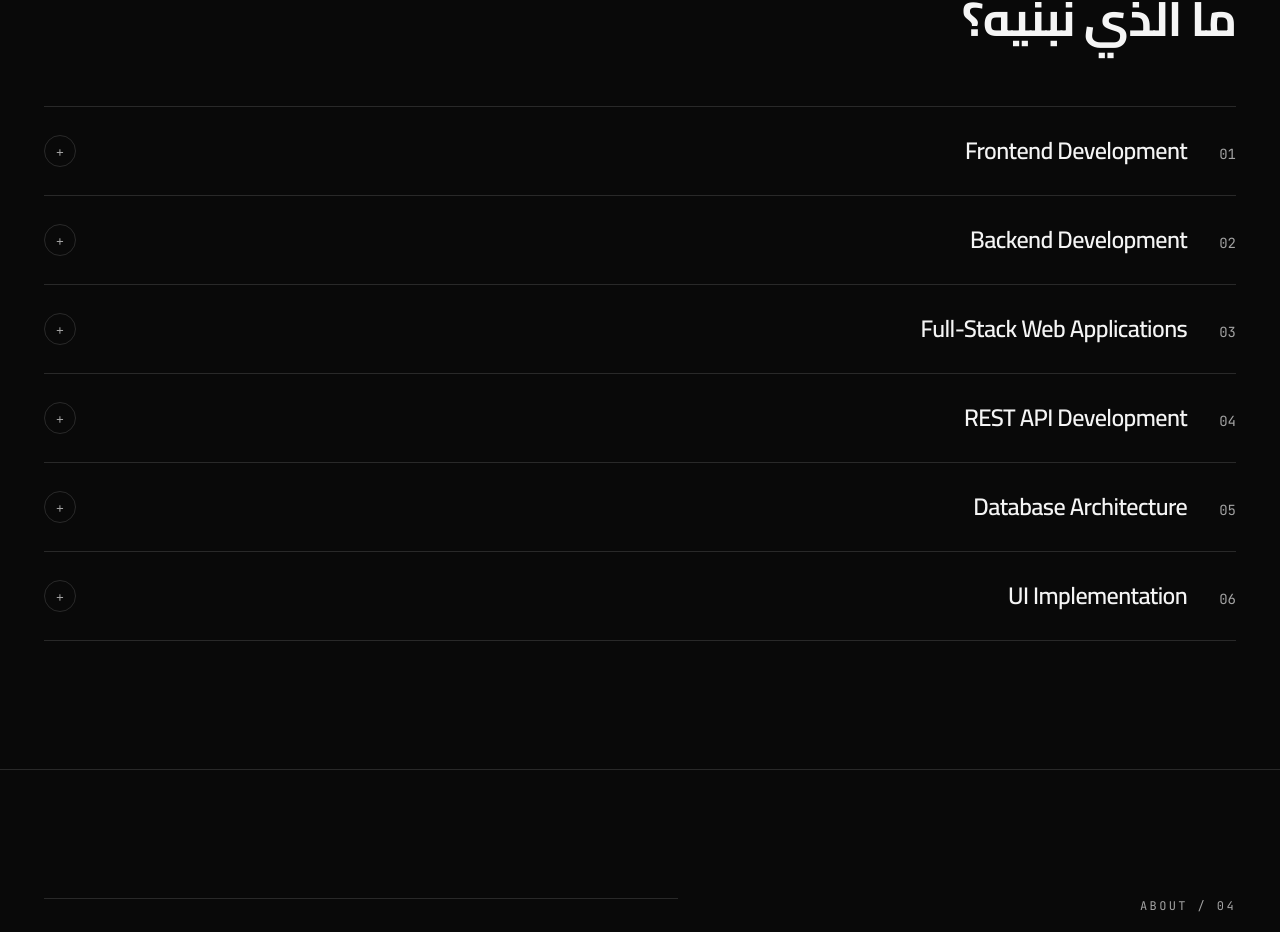
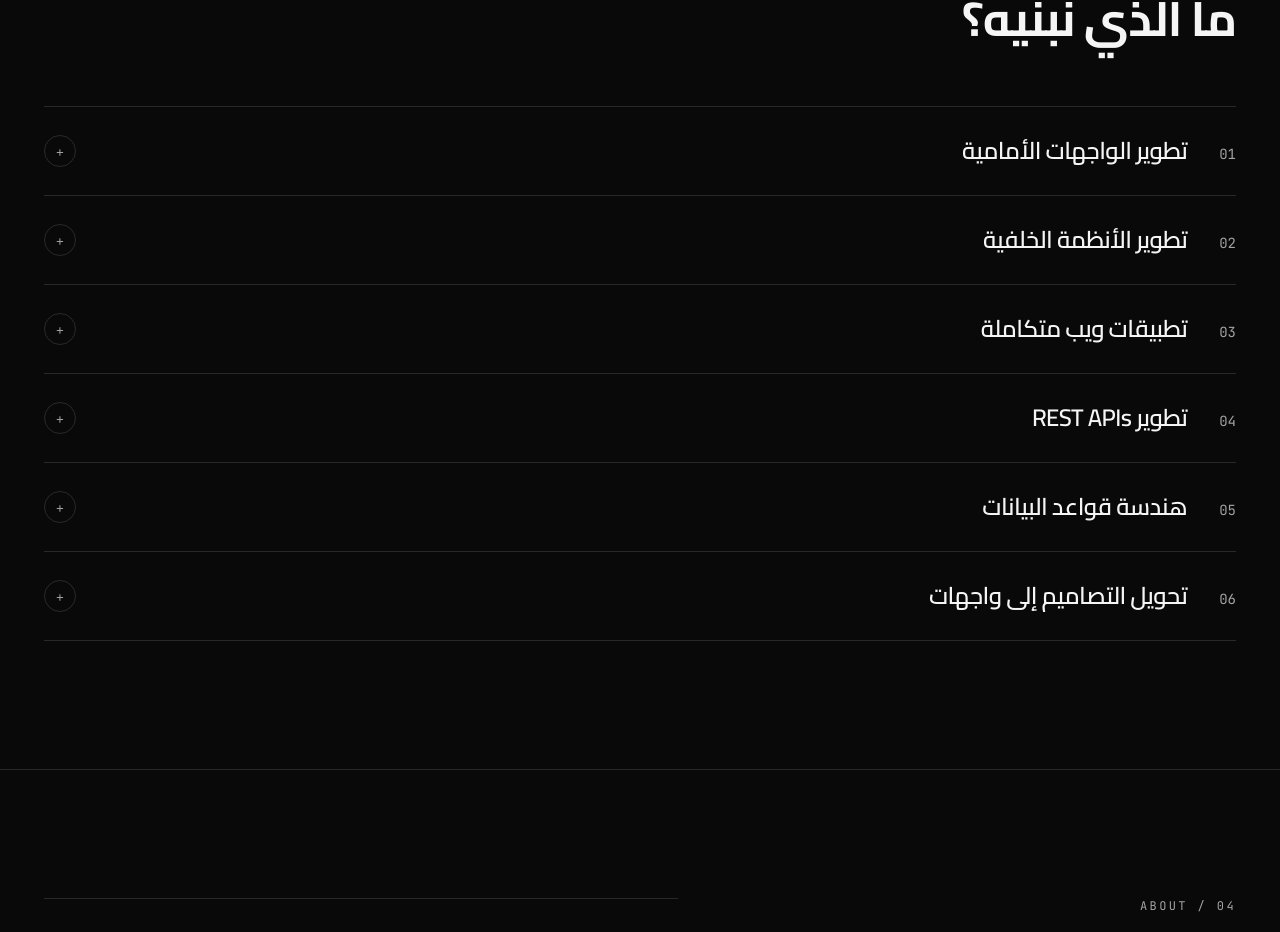
Before and after one commit to ENGahmed-2005/nabta, a React (Vite) app: page / in a window 1280 px wide. Shown: the part 4871-5803 px from the top of the page. Built offline with nearby package versions, Linux system fonts and the light colour scheme.

Commit message:
content: translate services data to Arabic

```diff
--- a/src/data/services.js
+++ b/src/data/services.js
@@ -1,50 +1,11 @@
-// src/data/services.js
-//
-// Shape mirrors the future Laravel REST response: GET /api/services
-
+// Arabic content. Shape mirrors the future Laravel REST response.
 const services = [
-  {
-    id: "frontend-development",
-    number: "01",
-    title: "Frontend Development",
-    description:
-      "Interfaces built with React and modern CSS — componentized, performant, and easy to hand off to a design or product team.",
-  },
-  {
-    id: "backend-development",
-    number: "02",
-    title: "Backend Development",
-    description:
-      "Server-side logic in Laravel and PHP — authentication, business rules, and integrations built to be maintained by more than one person.",
-  },
-  {
-    id: "fullstack-applications",
-    number: "03",
-    title: "Full-Stack Web Applications",
-    description:
-      "End-to-end products where frontend and backend are designed together from the start, not stitched on afterward.",
-  },
-  {
-    id: "rest-api-development",
-    number: "04",
-    title: "REST API Development",
-    description:
-      "Clean, versioned APIs with predictable responses — documented well enough that a frontend team never has to guess.",
-  },
-  {
-    id: "database-architecture",
-    number: "05",
-    title: "Database Architecture",
-    description:
-      "Schema design in MySQL that holds up under real usage — normalized where it matters, indexed where it counts.",
-  },
-  {
-    id: "ui-implementation",
-    number: "06",
-    title: "UI Implementation",
-    description:
-      "Turning static designs into working, responsive interfaces that match spec down to spacing and motion.",
-  },
+  { id: "frontend-development", number: "01", title: "تطوير الواجهات الأمامية", description: "واجهات حديثة مبنية بـ React وتقنيات CSS المعاصرة، منظمة وقابلة للصيانة وسريعة على مختلف الأجهزة." },
+  { id: "backend-development", number: "02", title: "تطوير الأنظمة الخلفية", description: "منطق خادم باستخدام Laravel وPHP، يشمل المصادقة وقواعد العمل والتكاملات بطريقة واضحة وقابلة للتوسع." },
+  { id: "fullstack-applications", number: "03", title: "تطبيقات ويب متكاملة", description: "منتجات رقمية متكاملة يُصمم فيها الـFrontend والـBackend معاً من البداية، لا كقطعتين يتم جمعهما في النهاية." },
+  { id: "rest-api-development", number: "04", title: "تطوير REST APIs", description: "واجهات API منظمة وموثقة باستجابات واضحة، بحيث يعرف فريق الواجهة ما الذي سيحصل عليه دون تخمين." },
+  { id: "database-architecture", number: "05", title: "هندسة قواعد البيانات", description: "تصميم قواعد بيانات MySQL منظمة ومهيأة للاستخدام الحقيقي، مع الاهتمام بالتطبيع والفهارس والأداء." },
+  { id: "ui-implementation", number: "06", title: "تحويل التصاميم إلى واجهات", description: "تحويل التصاميم الثابتة إلى واجهات حقيقية ومتجاوبة تحافظ على التفاصيل والمسافات والحركة المطلوبة." },
 ];
 
 export default services;
```
